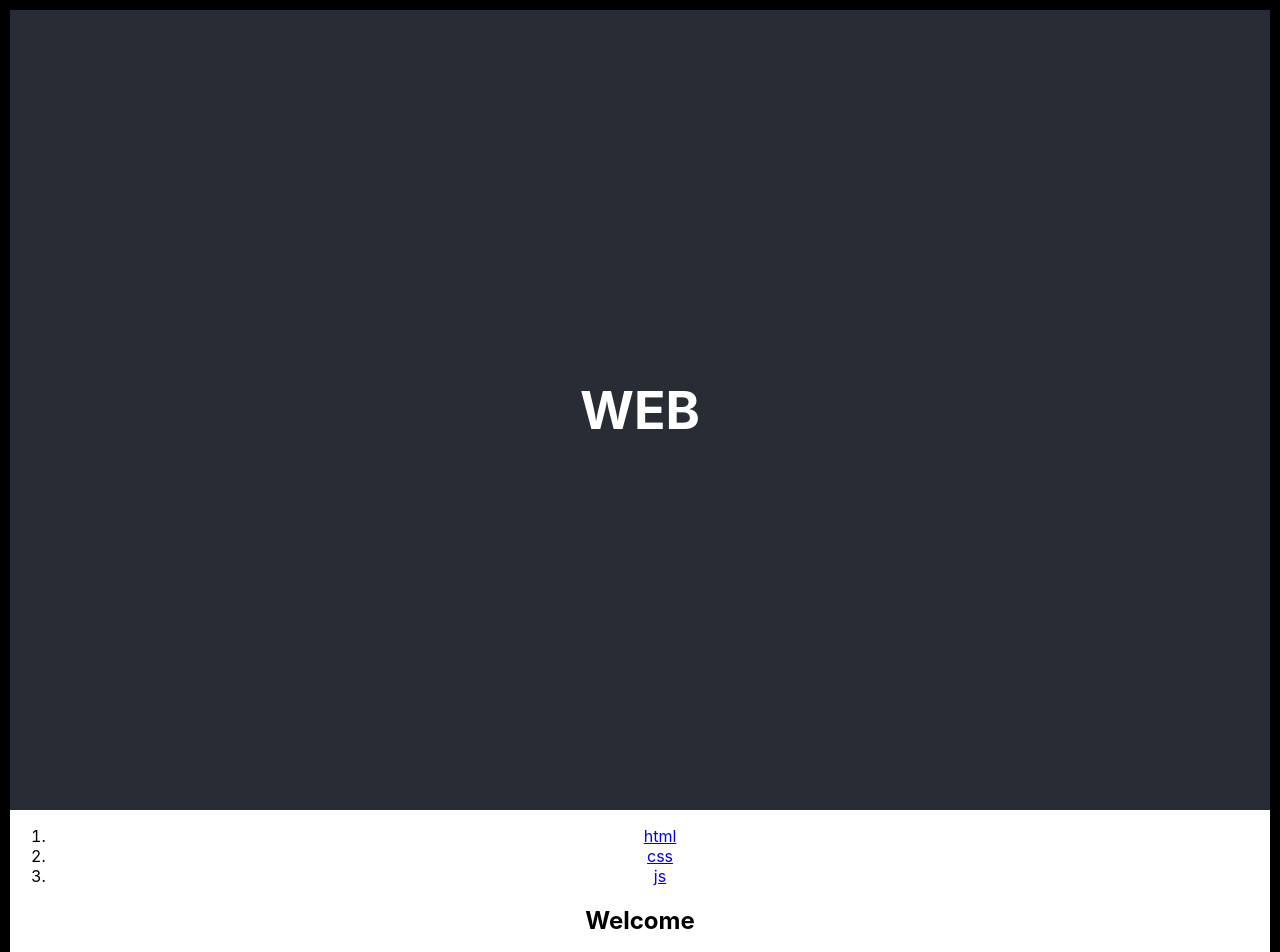
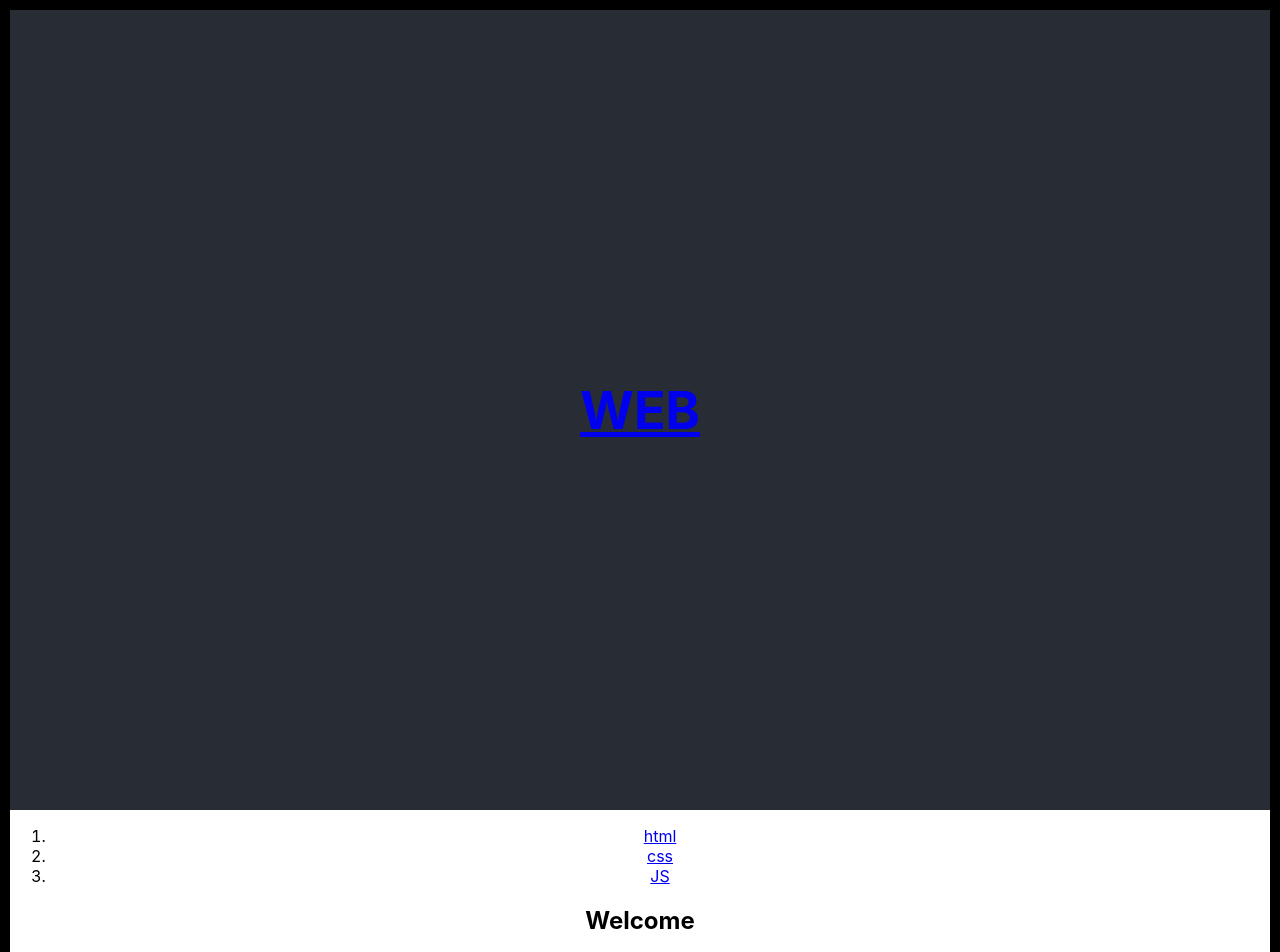
Before and after one commit to cjy3458/react-app, a React (Create React App) app: page / in a window 1280 px wide. Shown: the top 952 px of the page. Built offline with nearby package versions, Linux system fonts and the light colour scheme.

Commit message:
add props

```diff
--- a/src/App.js
+++ b/src/App.js
@@ -5,27 +5,26 @@
   console.log("props", props);
   return (
     <header className="App-header">
-      <h1 a href="/">
-        WEB
+      <h1>
+        <a href="/"> {props.title}</a>
       </h1>
     </header>
   );
 }
 
-function Nav() {
+function Nav(props) {
+  const lis = [];
+  for (let i = 0; i < props.topics.length; i++) {
+    let t = props.topics[i];
+    lis.push(
+      <li key={t.id}>
+        <a href={"/read/" + t.id}>{t.title}</a>
+      </li>
+    );
+  }
   return (
     <nav>
-      <ol>
-        <li>
-          <a href="/read/1">html</a>
-        </li>
-        <li>
-          <a href="/read/2">css</a>
-        </li>
-        <li>
-          <a href="/read/3">js</a>
-        </li>
-      </ol>
+      <ol>{lis}</ol>
     </nav>
   );
 }
@@ -40,15 +39,16 @@
 }
 
 function App() {
+  const topics = [
+    { id: 1, title: "html", body: "html is ...?" },
+    { id: 2, title: "css", body: "css is ..?" },
+    { id: 3, title: "JS", body: "JS is ..?" },
+  ];
   return (
     <div className="App">
-      <Header title="REACT"></Header>
-      <Nav></Nav>
-      <Article
-        title="Welcome"
-        body="Hello, WEB
-      "
-      ></Article>
+      <Header title="WEB"></Header>
+      <Nav topics={topics}></Nav>
+      <Article title="Welcome" body="Hello, WEB"></Article>
     </div>
   );
 }
```
